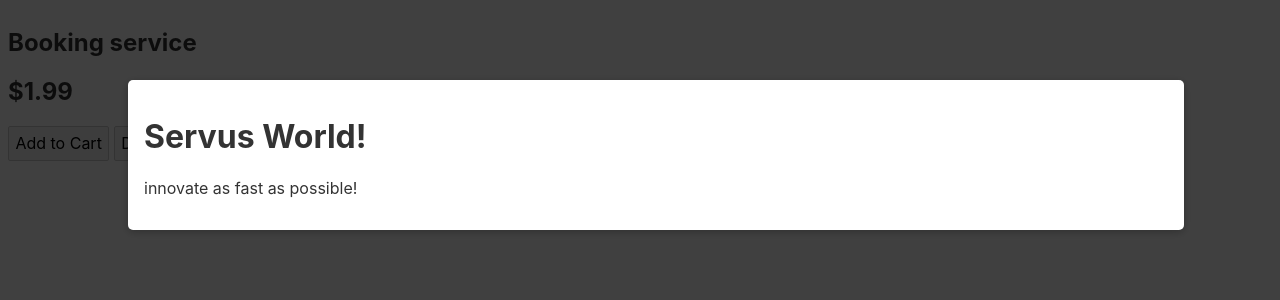
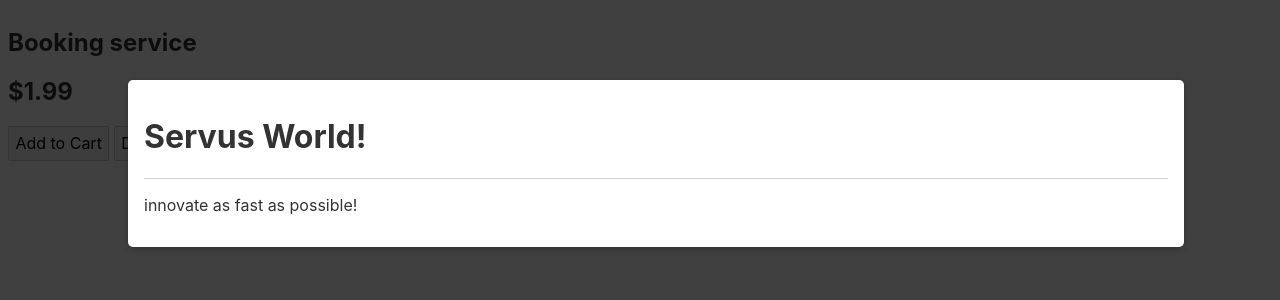
Before and after one commit to W3AI/max-svelte-comp, a Svelte app: page / in a window 1280 px wide. Shown: the top 300 px of the page. Built offline with nearby package versions, Linux system fonts and the light colour scheme.

Commit message:
added a named slot in Modal

```diff
--- a/src/App.svelte
+++ b/src/App.svelte
@@ -26,6 +26,6 @@
 {/each}
 
 <Modal>
-    <h1>Servus World!</h1>
+    <h1 slot="header">Servus World!</h1>
     <p>innovate as fast as possible!</p>
 </Modal>
--- a/src/Modal.svelte
+++ b/src/Modal.svelte
@@ -26,10 +26,18 @@
     box-shadow: 0 2px 8px rgba(0, 0, 0, 0.26);
     overflow: scroll;
   }
+
+  header {
+      border-bottom: 1px solid #ccc;
+  }
 </style>
 
 <div class="backdrop" />
-
 <div class="modal">
-  <slot />
+  <header>
+    <slot name="header" />
+  </header>
+  <div class="content">
+    <slot />
+  </div>
 </div>
```
